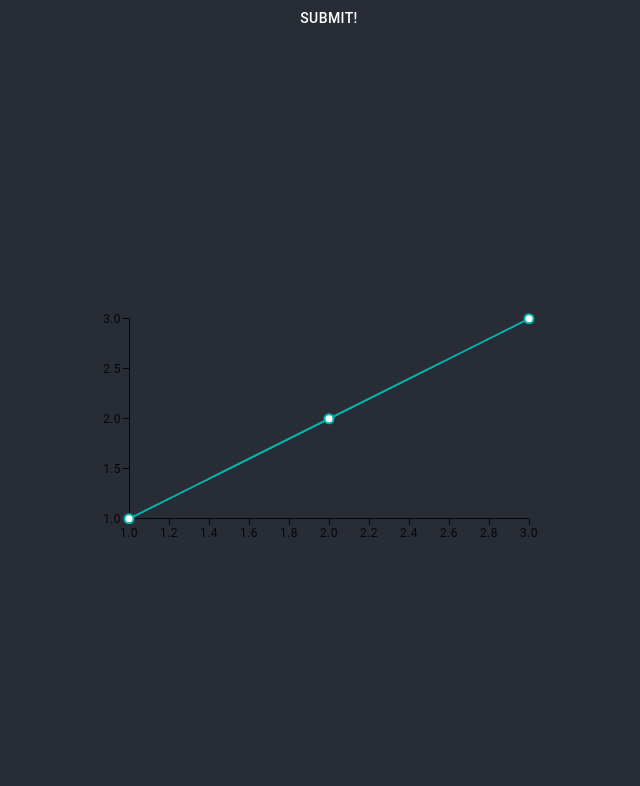
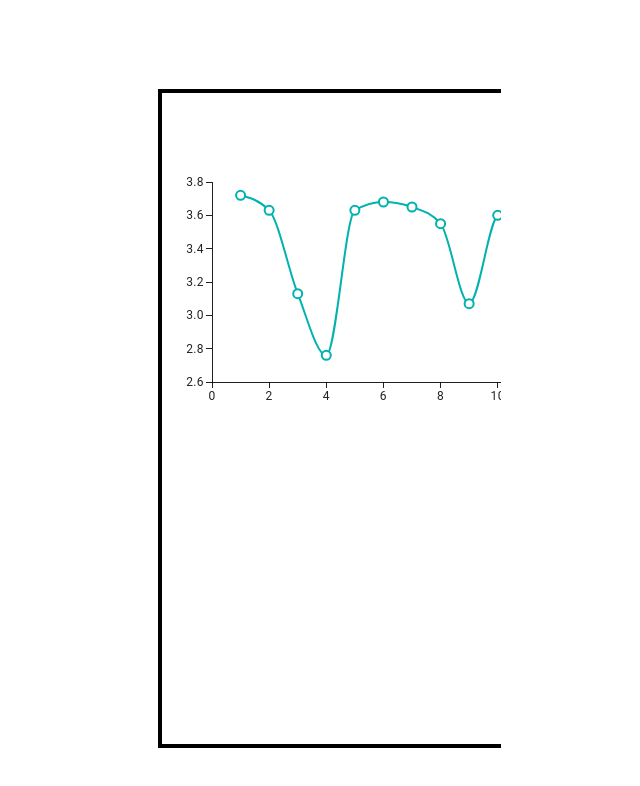
Before and after one commit to TaylorRampersaud/InsightMed, a React (Create React App) app in the folder blood-test-results/: page / in a window 1280 px wide. Shown: the top 786 px of the page, without its empty margins (311-951 px from the left). Built offline with nearby package versions, Linux system fonts and the light colour scheme.

Commit message:
Setup tailwind and component prototypes

```diff
--- a/blood-test-results/package.json
+++ b/blood-test-results/package.json
@@ -6,6 +6,7 @@
     "@emotion/react": "^11.13.3",
     "@emotion/styled": "^11.13.0",
     "@mui/base": "^5.0.0-beta.61",
+    "@mui/joy": "^5.0.0-beta.48",
     "@mui/material": "^6.1.7",
     "@mui/x-charts": "^7.22.2",
     "@testing-library/jest-dom": "^5.17.0",
@@ -13,6 +14,7 @@
     "@testing-library/user-event": "^13.5.0",
     "axios": "^1.7.7",
     "chart.js": "^4.4.6",
+    "mui": "^0.0.1",
     "react": "^18.3.1",
     "react-chartjs-2": "^5.2.0",
     "react-dom": "^18.3.1",
@@ -42,5 +44,8 @@
       "last 1 firefox version",
       "last 1 safari version"
     ]
+  },
+  "devDependencies": {
+    "tailwindcss": "^3.4.15"
   }
 }
--- a/blood-test-results/src/App.css
+++ b/blood-test-results/src/App.css
@@ -14,7 +14,8 @@
 }
 
 .App-header {
-  background-color: #282c34;
+  /* background-color: #282c34; */
+  background-color: #FFF;
   min-height: 100vh;
   display: flex;
   flex-direction: column;
--- a/blood-test-results/src/App.js
+++ b/blood-test-results/src/App.js
@@ -1,14 +1,62 @@
-import logo from './logo.svg';
 import './App.css';
 import Button from '@mui/material/Button';
 import TestHistoryGraph from './components/TestHistoryGraph';
+import Carousel from './components/Carousel';
+
+const data = [
+  {
+        "label": "Red Blood Cells",
+        "valuenum": 3.33,
+        "valueuom": "m/uL",
+        "ref_range_lower": 3.9,
+        "ref_range_upper": 5.2,
+        "charttime": "2184-07-21 06:20:00",
+        "flag": "abnormal",
+        "subject_id": 10037928,
+        "gender": "F",
+        "anchor_age": 78,
+        "history": [3.72, 3.63, 3.13, 2.76, 3.63, 3.68, 3.65,3.55, 3.07, 3.6, 3.67, 3.72, 3.41, 3.33],
+        "metric_description": "Counts the total number of red blood cells in your blood.",
+        "metric_interpretation": "This level is low, which can indicate anemia."
+    },
+    {
+        "label": "Reticulocyte Count, Automated",
+        "valuenum": 1.9,
+        "valueuom": "%",
+        "ref_range_lower": 1.2,
+        "ref_range_upper": 3.2,
+        "charttime": "2177-07-15 02:48:00",
+        "flag": NaN,
+        "subject_id": 10037928,
+        "gender": "F",
+        "anchor_age": 78,
+        "history": [1.9],
+        "metric_description": "Counts new red blood cells being made.",
+        "metric_interpretation": "This is within normal limits, suggesting your body is making red blood cells appropriately."
+    },
+    {
+        "label": "Sedimentation Rate",
+        "valuenum": 65.0,
+        "valueuom": "mm/hr",
+        "ref_range_lower": 0.0,
+        "ref_range_upper": 20.0,
+        "charttime": "2178-09-28 20:45:00",
+        "flag": "abnormal",
+        "subject_id": 10037928,
+        "gender": "F",
+        "anchor_age": 78,
+        "history": [74.0, 65.0],
+        "metric_description": "Measures how quickly red blood cells settle at the bottom of a test tube, which can indicate inflammation.",
+        "metric_interpretation": "This rate is high, suggesting there might be some inflammation or other issues in the body."
+    }
+];
 
 function App() {
   return (
     <div className="App">
       <header className="App-header">
         <Button variant='Contained'>Submit!</Button>
-        <TestHistoryGraph testValues={[1,2,3]} />
+        <Carousel data={data} />
       </header>
     </div>
   );
--- a/blood-test-results/src/components/BloodTestCard.js
+++ b/blood-test-results/src/components/BloodTestCard.js
@@ -1,14 +1,17 @@
 import * as React from 'react';
 import TestHistoryGraph from './TestHistoryGraph';
 
-const BloodTestCard = ({ testHistory,  }) => {
+const BloodTestCard = ({ testData }) => {
     return (
-      <div>
-        <h1>{testHistory.label}</h1>
-        <TestHistoryGraph testValues={testHistory.testValues} />
-        <p></p>
+      <div className='border-4 border-black'>
+        <h1>{testData.label}</h1>
+        <TestHistoryGraph testValues={testData.history} />
+        <p>Test Value: {testData.valuenum + testData.valueuom}</p>
+        <p>Ref range: {testData.ref_range_lower +" - "+ testData.ref_range_upper}</p>
+        <p>{testData.metric_description}</p>
+        <p>{testData.metric_interpretation}</p>
       </div>
     )
 }
 
-export default TestHistoryGraph
+export default BloodTestCard
--- a/blood-test-results/src/components/Carousel.js
+++ b/blood-test-results/src/components/Carousel.js
@@ -2,27 +2,10 @@ import * as React from 'react';
 import AspectRatio from '@mui/joy/AspectRatio';
 import Box from '@mui/joy/Box';
 import Typography from '@mui/joy/Typography';
-import Card from '@mui/joy/Card';
+import BloodTestCard from './BloodTestCard';
 
-const data = [
-  {
-    src: 'https://images.unsplash.com/photo-1502657877623-f66bf489d236',
-    title: 'Night view',
-    description: '4.21M views',
-  },
-  {
-    src: 'https://images.unsplash.com/photo-1527549993586-dff825b37782',
-    title: 'Lake view',
-    description: '4.74M views',
-  },
-  {
-    src: 'https://images.unsplash.com/photo-1532614338840-ab30cf10ed36',
-    title: 'Mountain view',
-    description: '3.98M views',
-  },
-];
 
-export default function CarouselRatio() {
+export default function Carousel({ data }) {
   return (
     <Box
       sx={{
@@ -39,7 +22,7 @@ export default function CarouselRatio() {
       }}
     >
       {data.map((item) => (
-        <Card orientation="horizontal" size="sm" key={item.title} variant="outlined">
+        <BloodTestCard testData={item} orientation="horizontal" size="sm" key={item.title} variant="outlined">
           <AspectRatio ratio="1" sx={{ minWidth: 60 }}>
             <img
               srcSet={`${item.src}?h=120&fit=crop&auto=format&dpr=2 2x`}
@@ -51,7 +34,7 @@ export default function CarouselRatio() {
             <Typography level="title-md">{item.title}</Typography>
             <Typography level="body-sm">{item.description}</Typography>
           </Box>
-        </Card>
+        </BloodTestCard>
       ))}
     </Box>
   );
--- a/blood-test-results/src/index.css
+++ b/blood-test-results/src/index.css
@@ -1,3 +1,7 @@
+@tailwind base;
+@tailwind components;
+@tailwind utilities;
+
 body {
   margin: 0;
   font-family: -apple-system, BlinkMacSystemFont, 'Segoe UI', 'Roboto', 'Oxygen',
--- /dev/null
+++ b/blood-test-results/tailwind.config.js
@@ -0,0 +1,13 @@
+/** @type {import('tailwindcss').Config} */
+module.exports = {
+  content: [
+    // "./src/pages/**/*.{js,ts,jsx,tsx,mdx}",
+    "./src/components/**/*.{js,ts,jsx,tsx,mdx}",
+    "./src/app/**/*.{js,ts,jsx,tsx,mdx}",
+    "./src/**.*.{js,ts,jsx,tsx,mdx}"
+  ],
+  theme: {
+    extend: {},
+  },
+  plugins: [],
+}
```
Also changed, not shown: 1 other file (tests, documents, lock files or other folders).
